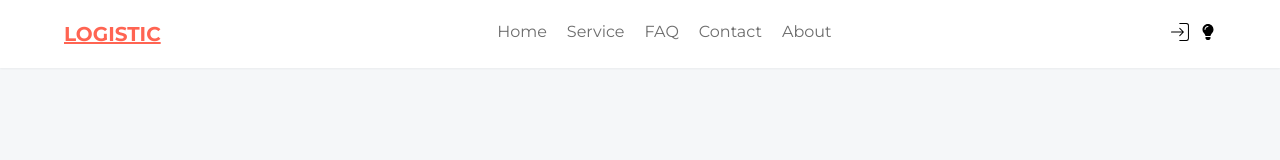
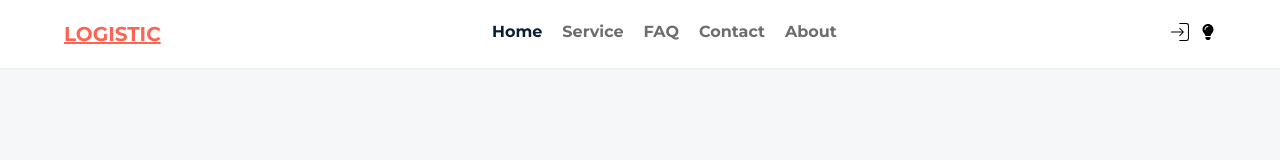
Before and after one commit to nikachitava/cargo-app, a React (Vite) app in the folder front/cargo-app/: page / in a window 1280 px wide. Shown: the top 160 px of the page. Built offline with nearby package versions, Linux system fonts and the light colour scheme; a web font is replaced by a local one.

Commit message:
active status on navbar lists

```diff
--- a/front/cargo-app/src/components/Navbar.tsx
+++ b/front/cargo-app/src/components/Navbar.tsx
@@ -1,4 +1,4 @@
-import { useContext } from "react";
+import { useContext, useState } from "react";
 import { CiLogin } from "react-icons/ci";
 import { GiHamburgerMenu } from "react-icons/gi";
 import { Link } from "react-router-dom";
@@ -11,6 +11,11 @@ import { DarkModeContext } from "../context/darkModeContext";
 export const Navbar = () => {
     const { currentUser } = useContext(AuthContext);
     const { toggleDarkMode, isDarkMode } = useContext(DarkModeContext);
+    const [activePage, setActivePage] = useState("Home");
+
+    const changeActivePage = (pageName: string) => {
+        setActivePage(pageName);
+    };
 
     return (
         <div className="bg-white dark:bg-light-dark">
@@ -24,27 +29,62 @@ export const Navbar = () => {
 
                     <ul className="flex space-x-5 max-lg:hidden">
                         <Link to={"/"}>
-                            <li className="font-montserrat text-slate-gray hover:text-primary  cursor-pointer dark:text-white dark:hover:text-gray-300">
+                            <li
+                                className={`${
+                                    activePage == "Home"
+                                        ? "text-dark-dark"
+                                        : "text-slate-gray"
+                                } font-montserrat hover:text-primary font-bold cursor-pointer dark:text-white dark:hover:text-gray-300`}
+                                onClick={() => changeActivePage("Home")}
+                            >
                                 Home
                             </li>
                         </Link>
                         <Link to={"/services"}>
-                            <li className="font-montserrat text-slate-gray hover:text-primary  cursor-pointer dark:text-white dark:hover:text-gray-300">
+                            <li
+                                className={`${
+                                    activePage == "Services"
+                                        ? "text-dark-dark"
+                                        : "text-slate-gray"
+                                } font-montserrat hover:text-primary font-bold cursor-pointer dark:text-white dark:hover:text-gray-300`}
+                                onClick={() => changeActivePage("Services")}
+                            >
                                 Service
                             </li>
                         </Link>
                         <Link to={"/faq"}>
-                            <li className="font-montserrat text-slate-gray hover:text-primary  cursor-pointer dark:text-white dark:hover:text-gray-300">
+                            <li
+                                className={`${
+                                    activePage == "Faq"
+                                        ? "text-dark-dark"
+                                        : "text-slate-gray"
+                                } font-montserrat hover:text-primary font-bold cursor-pointer dark:text-white dark:hover:text-gray-300`}
+                                onClick={() => changeActivePage("Faq")}
+                            >
                                 FAQ
                             </li>
                         </Link>
                         <Link to={"/contact"}>
-                            <li className="font-montserrat text-slate-gray hover:text-primary  cursor-pointer dark:text-white dark:hover:text-gray-300">
+                            <li
+                                className={`${
+                                    activePage == "Contact"
+                                        ? "text-dark-dark"
+                                        : "text-slate-gray"
+                                } font-montserrat hover:text-primary font-bold cursor-pointer dark:text-white dark:hover:text-gray-300`}
+                                onClick={() => changeActivePage("Contact")}
+                            >
                                 Contact
                             </li>
                         </Link>
                         <Link to={"/about"}>
-                            <li className="font-montserrat text-slate-gray hover:text-primary  cursor-pointer dark:text-white dark:hover:text-gray-300">
+                            <li
+                                className={`${
+                                    activePage == "About"
+                                        ? "text-dark-dark"
+                                        : "text-slate-gray"
+                                } font-montserrat  hover:text-primary font-bold cursor-pointer dark:text-white dark:hover:text-gray-300`}
+                                onClick={() => changeActivePage("About")}
+                            >
                                 About
                             </li>
                         </Link>
```
